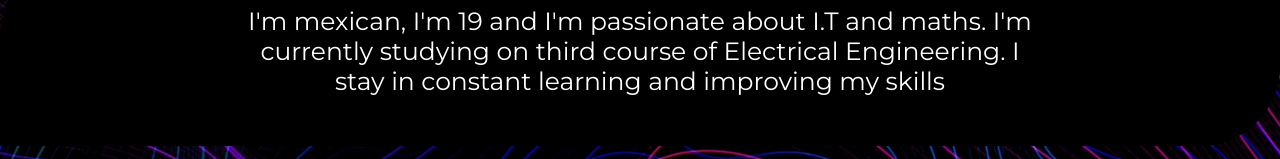
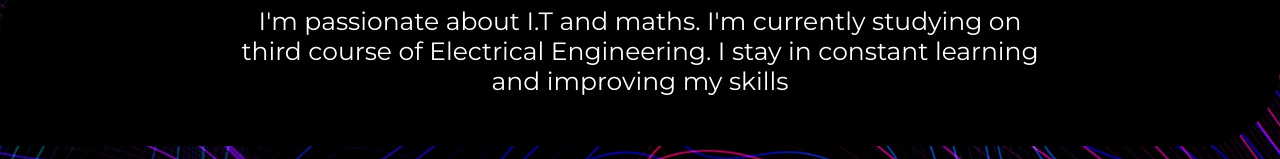
Before and after one commit to JoseAMM/Portafolio-Jos-Medina, a plain HTML site: page index.html in a window 1280 px wide. Shown: the part 544-703 px from the top of the page. Drawn offline with Linux system fonts and the light colour scheme.

Commit message:
Update index.html

```diff
--- a/index.html
+++ b/index.html
@@ -35,7 +35,7 @@
         <h3>Hello...</h3>
         <section class="main__contentPresentation--presentation">
           <p>
-            I'm mexican, I'm 19 and I'm passionate about I.T and maths. I'm currently studying on third course of Electrical Engineering. I stay in constant learning and improving my skills
+            I'm passionate about I.T and maths. I'm currently studying on third course of Electrical Engineering. I stay in constant learning and improving my skills
           </p>
         </section>
         <h3>Skills</h3>
```
